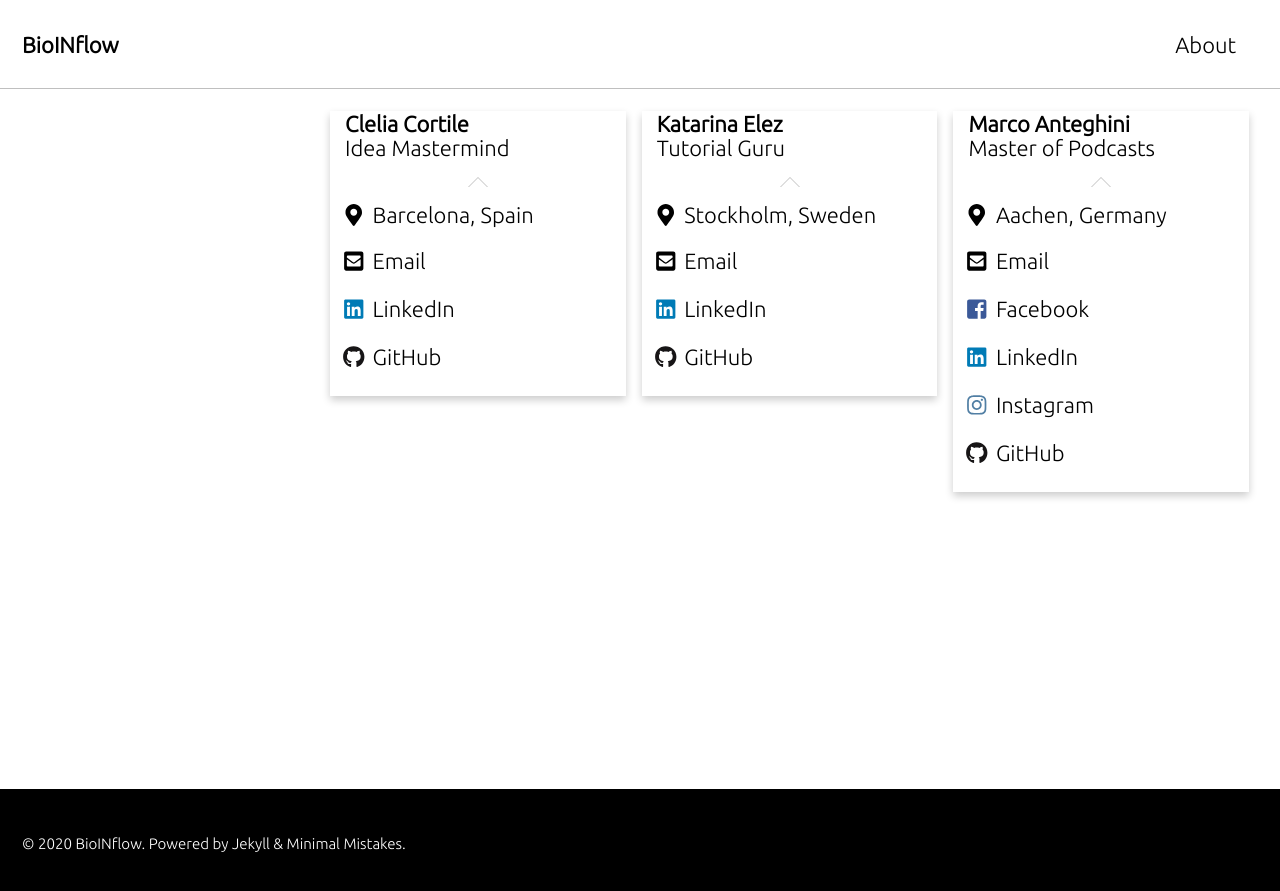
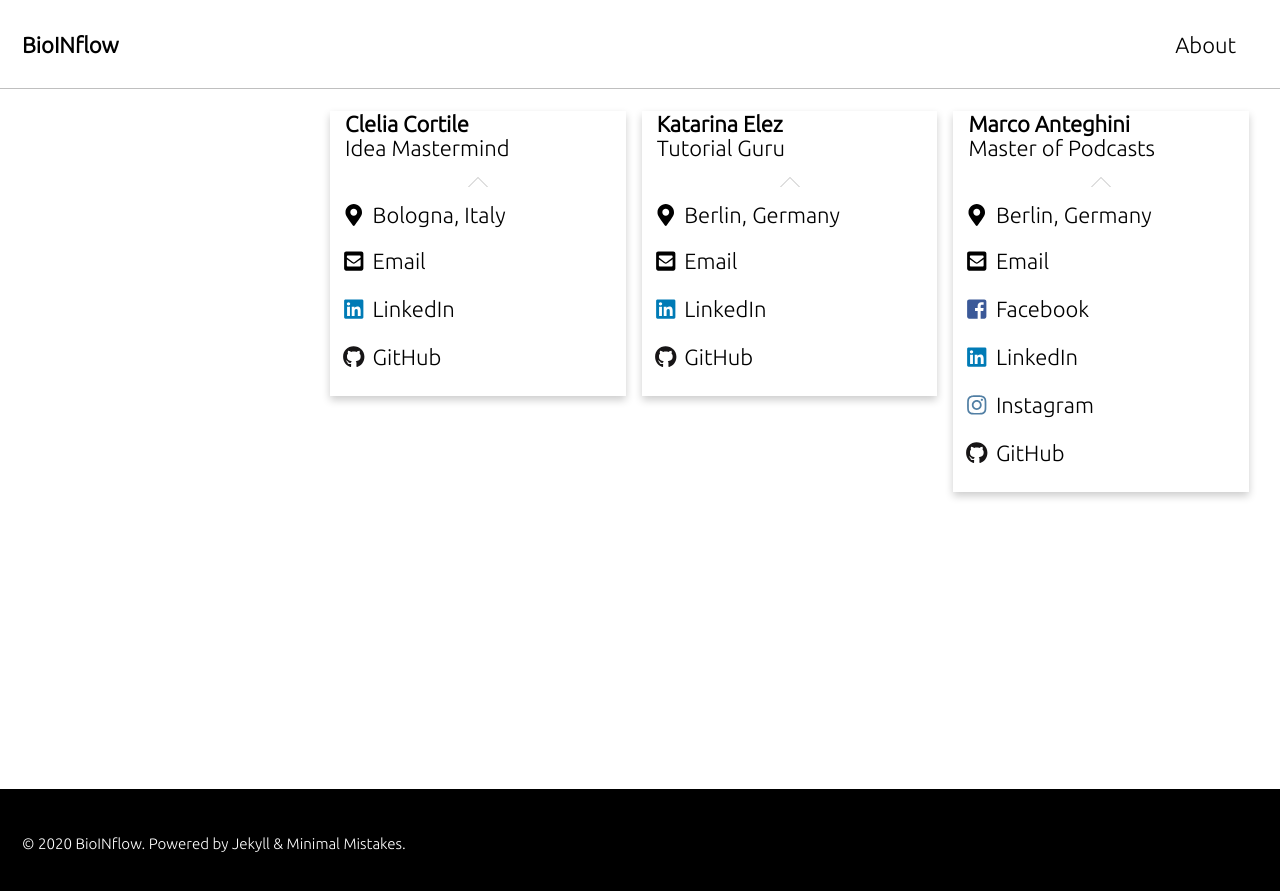
Before and after one commit to bioinflow/bioinflow.github.io, a Jekyll site: the page built from _pages/about.html, in a window 1280 px wide. Shown: the top 891 px of the page. Built offline with Jekyll 4.4.1, drawn with Linux system fonts in a browser that asks for light colours; cached includes are drawn as plain includes.

```diff
--- a/_config.yml
+++ b/_config.yml
@@ -11,7 +11,7 @@
 # https://mmistakes.github.io/minimal-mistakes/docs/quick-start-guide/#installing-the-theme
 
 # theme                  : "minimal-mistakes-jekyll"
-# remote_theme           : "mmistakes/minimal-mistakes"
+remote_theme             : "mmistakes/minimal-mistakes"
 minimal_mistakes_skin    : "contrast" # "air", "aqua", "contrast", "dark", "dirt", "neon", "mint", "plum", "sunrise"
 
 # Site Settings
@@ -20,9 +20,9 @@ title                    : "BioINflow"
 title_separator          : "-"
 name                     : "BioINflow"
 description              : "Trying to make bioinformatics accesible to everyone"
-url                      : # the base hostname & protocol for your site e.g. "https://mmistakes.github.io"
+url                      : "https://bioinflow.github.io/" # the base hostname & protocol for your site e.g. "https://mmistakes.github.io"
 baseurl                  : # the subpath of your site, e.g. "/blog"
-repository               : # GitHub username/repo-name e.g. "mmistakes/minimal-mistakes"
+repository               : "bioinflow/bioinflow" # GitHub username/repo-name e.g. "mmistakes/minimal-mistakes"
 teaser                   : # path of fallback teaser image, e.g. "/assets/images/500x300.png"
 logo                     : # path of logo image to display in the masthead, e.g. "/assets/images/88x88.png"
 masthead_title           : # overrides the website title displayed in the masthead, use " " for no title
--- a/_data/authors.yml
+++ b/_data/authors.yml
@@ -1,28 +1,28 @@
 # /_data/authors.yml
 
 Clelia Cortile:
-  name        : "Clelia Cortile"
-  bio         : "Idea Mastermind"
+  name        : Clelia Cortile
+  bio         : Idea Mastermind
   avatar      : #"/assets/images/bio-photo.jpg"
-  location    : Barcelona, Spain
+  location    : Bologna, Italy
   email       : ccortile@gmail.com
   github      : cleliacort
   linkedin    : Clelia Cortile
 
 Katarina Elez:
-  name        : "Katarina Elez"
-  bio         : "Tutorial Guru"
+  name        : Katarina Elez
+  bio         : Tutorial Guru
   avatar      : #"/assets/images/bio-photo-2.jpg"
-  location    : "Stockholm, Sweden"
+  location    : Berlin, Germany
   email       : katarina.elez1@gmail.com
   github      : katarinaelez
   linkedin    : katarinaelez
 
 Marco Anteghini:
-  name        : "Marco Anteghini"
-  bio         : "Master of Podcasts"
+  name        : Marco Anteghini
+  bio         : Master of Podcasts
   avatar      : #"/assets/images/bio-photo.jpg"
-  location    : Aachen, Germany
+  location    : Berlin, Germany
   email       : marcoanteghini@yahoo.it
   github      : MarcoAnteghini
   linkedin    : marco-anteghini-9a6020141/
```
Also changed, not shown: _posts/2019-03-21-Who we are.md (+2 -2 lines), 1 other file.
